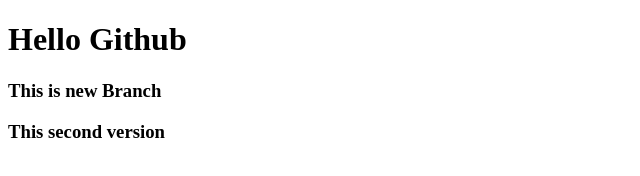
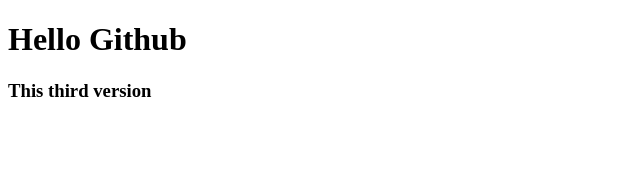
Before and after one commit to Heavendart888/Project-4, a plain HTML site: page index.html in a window 1280 px wide. Shown: the whole page, without its empty margins (0-640 px from the left). Drawn offline with Linux system fonts and the light colour scheme.

Commit message:
third commit

```diff
--- a/index.html
+++ b/index.html
@@ -7,7 +7,7 @@
 </head>
 <body>
     <h1>Hello Github</h1>
-    <h3>This is new Branch</h3>
-    <h3>This second version</h3>
+
+    <h3>This third version</h3>
 </body>
 </html>
```
